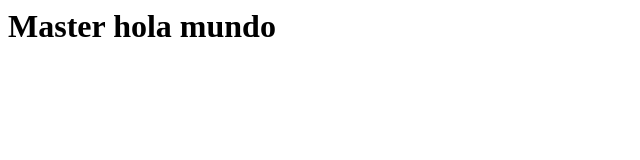
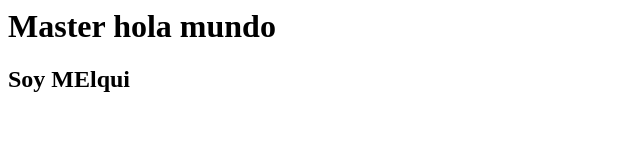
Before and after one commit to M3lQu1C3D3C/informativo, a plain HTML site: page index.html in a window 1280 px wide. Shown: the whole page, without its empty margins (0-640 px from the left). Drawn offline with Linux system fonts and the light colour scheme.

Commit message:
nuevo cambio

```diff
--- a/index.html
+++ b/index.html
@@ -1,5 +1,6 @@
 <html>
     <body>
         <h1>Master hola mundo</h1>
+        <h2>Soy MElqui</h2>
     </body>
 </html>
```
